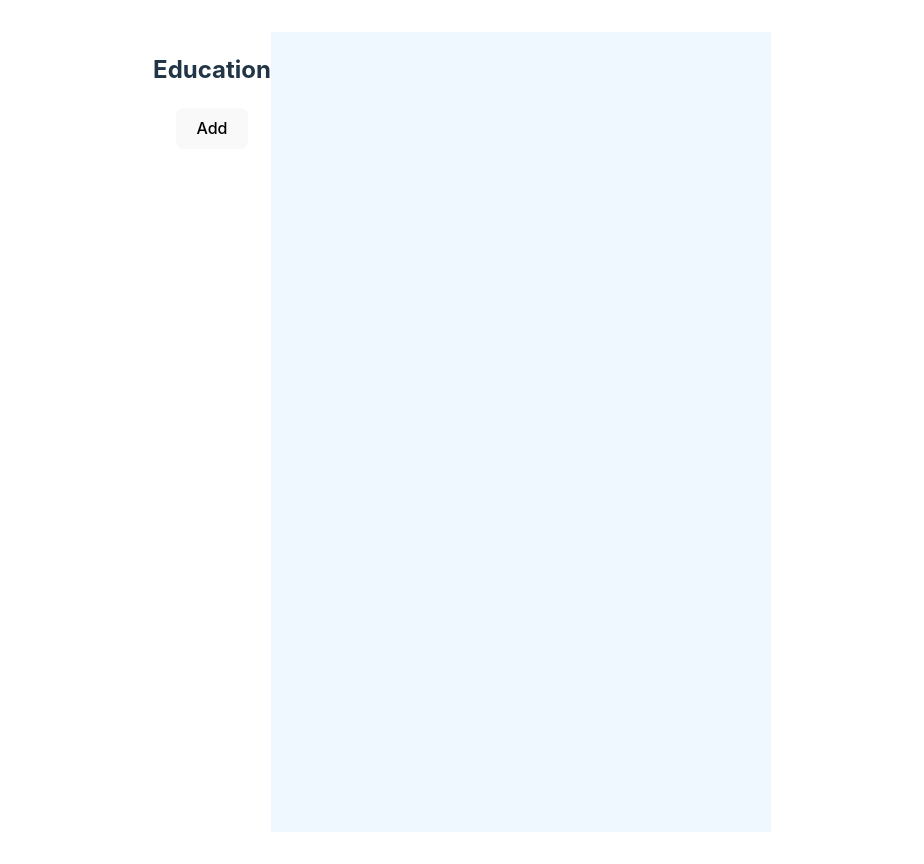
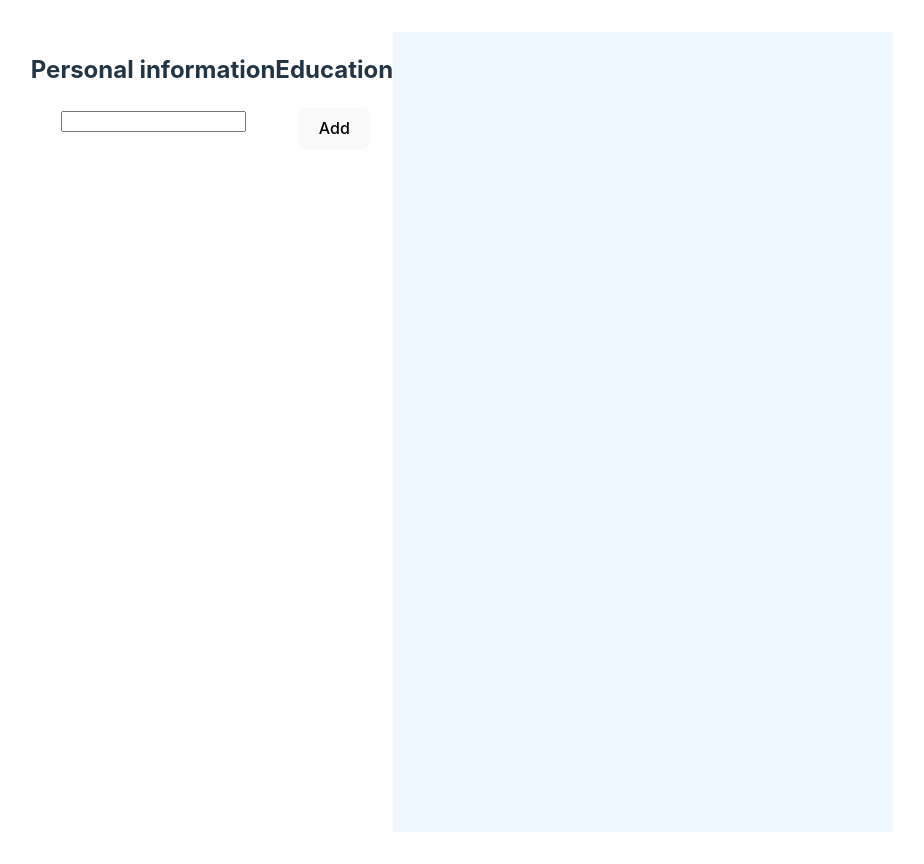
Before and after one commit to OmarBknd/CV-Application, a React (Vite) app: page / in a window 1280 px wide. Shown: the whole page, without its empty margins (178-1102 px from the left). Built offline with nearby package versions, Linux system fonts and the light colour scheme.

Commit message:
added personal info component

```diff
--- a/src/App.jsx
+++ b/src/App.jsx
@@ -1,76 +1,86 @@
-import { useState } from 'react'
-import './App.css'
-import DisplayResume from './components/DisplayResume'
-import Education from './components/Education'
+import { useState } from "react";
+import "./App.css";
+import DisplayResume from "./components/DisplayResume";
+import PersonalInfo from "./components/PersonalInfo";
+import Education from "./components/Education";
 function App() {
+  const [personalInfo, setPersonalInfo] = useState({
+    name: "",
+  });
   const [education, setEducation] = useState({
-    school:'',
-    degree:'',
-    startDate:'',
-    endDate:'',
-  })
-  const [educationList, setEducationList] = useState([])
-  const [educationEditIndex, setEducationEditIndex] = useState(null)
-function handleChange(e){
-  const {name, value} = e.target
+    school: "",
+    degree: "",
+    startDate: "",
+    endDate: "",
+  });
+  const [educationList, setEducationList] = useState([]);
+  const [educationEditIndex, setEducationEditIndex] = useState(null);
+  function handleChange(e) {
+    const { name, value } = e.target;
     setEducation({
       ...education,
-    [name]: value
-  })
+      [name]: value,
+    });
+    setPersonalInfo({
+      [name]: value,
+    });
   }
 
+  function addNewEducation() {
+    const addNew = {
+      school: "",
+      degree: "",
+      startDate: "",
+      endDate: "",
+    };
 
-function addNewEducation(){
-
-  const addNew = {
-    school:'',
-    degree:'',
-    startDate:'',
-    endDate:'',}
-
-   setEducationList((prevList) => [...prevList,addNew])
-   setEducationEditIndex(educationList.length)
+    setEducationList((prevList) => [...prevList, addNew]);
+    setEducationEditIndex(educationList.length);
     setEducation({
-    school:'',
-    degree:'',
-    startDate:'',
-    endDate:'',
-  })
+      school: "",
+      degree: "",
+      startDate: "",
+      endDate: "",
+    });
   }
 
-function handleSave(){
-  if(educationEditIndex !== null){
+  function handleSave() {
+    if (educationEditIndex !== null) {
       const updateEducationList = [...educationList];
       updateEducationList[educationEditIndex] = education;
       setEducationList(updateEducationList);
-    setEducationEditIndex(null)
-  }else{
-    setEducationList([...educationList, education])
+      setEducationEditIndex(null);
+    } else {
+      setEducationList([...educationList, education]);
     }
-
   }
-function handleCancel(){
-  setEducationList(educationList.filter((_,i)=> i !==''))
-  setEducationEditIndex(null)
+  function handleCancel() {
+    setEducationList(educationList.filter((_, i) => i !== ""));
+    setEducationEditIndex(null);
   }
-function handleDelete(index){
-  setEducationList(educationList.filter((_,i)=>i !== index))
-  setEducationEditIndex(null)
+  function handleDelete(index) {
+    setEducationList(educationList.filter((_, i) => i !== index));
+    setEducationEditIndex(null);
   }
-function handleEdit(index){
-  setEducation(educationList[index])
-  setEducationEditIndex(index)
+  function handleEdit(index) {
+    setEducation(educationList[index]);
+    setEducationEditIndex(index);
   }
   return (
     <>
-    <div className='container'>
+      <div className="container">
+        <PersonalInfo personalInfo={personalInfo} onChange={handleChange} />
         <div>
           <h2>Education</h2>
           <div>
             {educationEditIndex === null ? (
               <div>
                 {educationList.map((school, index) => (
-          <div key={index} name={index} onClick={() => handleEdit(index)}>
+                  <div
+                    key={index}
+                    name={index}
+                    onClick={() => handleEdit(index)}
+                  >
                     <h2>{school.school}</h2>
                   </div>
                 ))}
@@ -88,22 +98,16 @@ function handleEdit(index){
           </div>
         </div>
 
-
-
-
-
         <DisplayResume
-
-    educationList={educationList}/>
+          personalInfo={personalInfo}
+          educationList={educationList}
+        />
       </div>
     </>
-
-  )
-
-
+  );
 }
 
-export default App
+export default App;
 //<div>
 //<a href="https://vite.dev" target="_blank">
 //  <img src={viteLogo} className="logo" alt="Vite logo" />
--- a/src/components/DisplayResume.jsx
+++ b/src/components/DisplayResume.jsx
@@ -1,23 +1,23 @@
-export default function DisplayResume({ educationList}){
-   console.log('resume',educationList);
+export default function DisplayResume({ educationList, personalInfo }) {
+    console.log("resume", educationList);
 
-
-    return(
+    return (
       <>
-         <div  className="display-cv">
-        {educationList.map((edu, index)=>(
-
-
-
+        <div className="display-cv">
+          <div>
+            <p>{personalInfo.name}</p>
+          </div>
+          <div>
+            {educationList.map((edu, index) => (
               <div key={index}>
-          <p>  {edu.school}</p>
-          <p>  {edu.degree}</p>
+                <p> {edu.school}</p>
+                <p> {edu.degree}</p>
                 <p> {edu.startDate}</p>
                 <p> {edu.endDate}</p>
               </div>
-
             ))}
           </div>
+        </div>
       </>
-    )
+    );
   }
--- /dev/null
+++ b/src/components/PersonalInfo.jsx
@@ -0,0 +1,12 @@
+export default function PersonalInfo({personalInfo,onChange}){
+    return(
+        <div>
+            <h2>Personal information</h2>
+            <input
+            name="name"
+            value={personalInfo.name}
+            onChange={onChange}
+            type="text" />
+        </div>
+    )
+}
```
Lines whose indentation alone changed are shown as unchanged.
